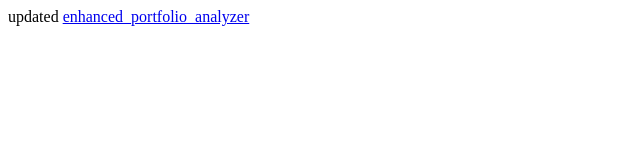
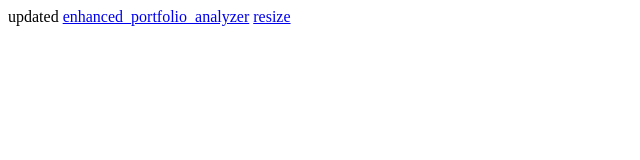
Before and after one commit to malleshkanduri/html-repo, a plain HTML site: page index.html in a window 1280 px wide. Shown: the full height of the page, 0-640 px from the left. Drawn offline with Linux system fonts and the light colour scheme.

Commit message:
Update index.html

```diff
--- a/index.html
+++ b/index.html
@@ -1,4 +1,5 @@
 <html>
    updated
   <a href="enhanced_portfolio_analyzer.html">enhanced_portfolio_analyzer</a>
+  <a href="enhanced_portfolio_analyzer_trimming.html">resize</a>
 </html>
```
